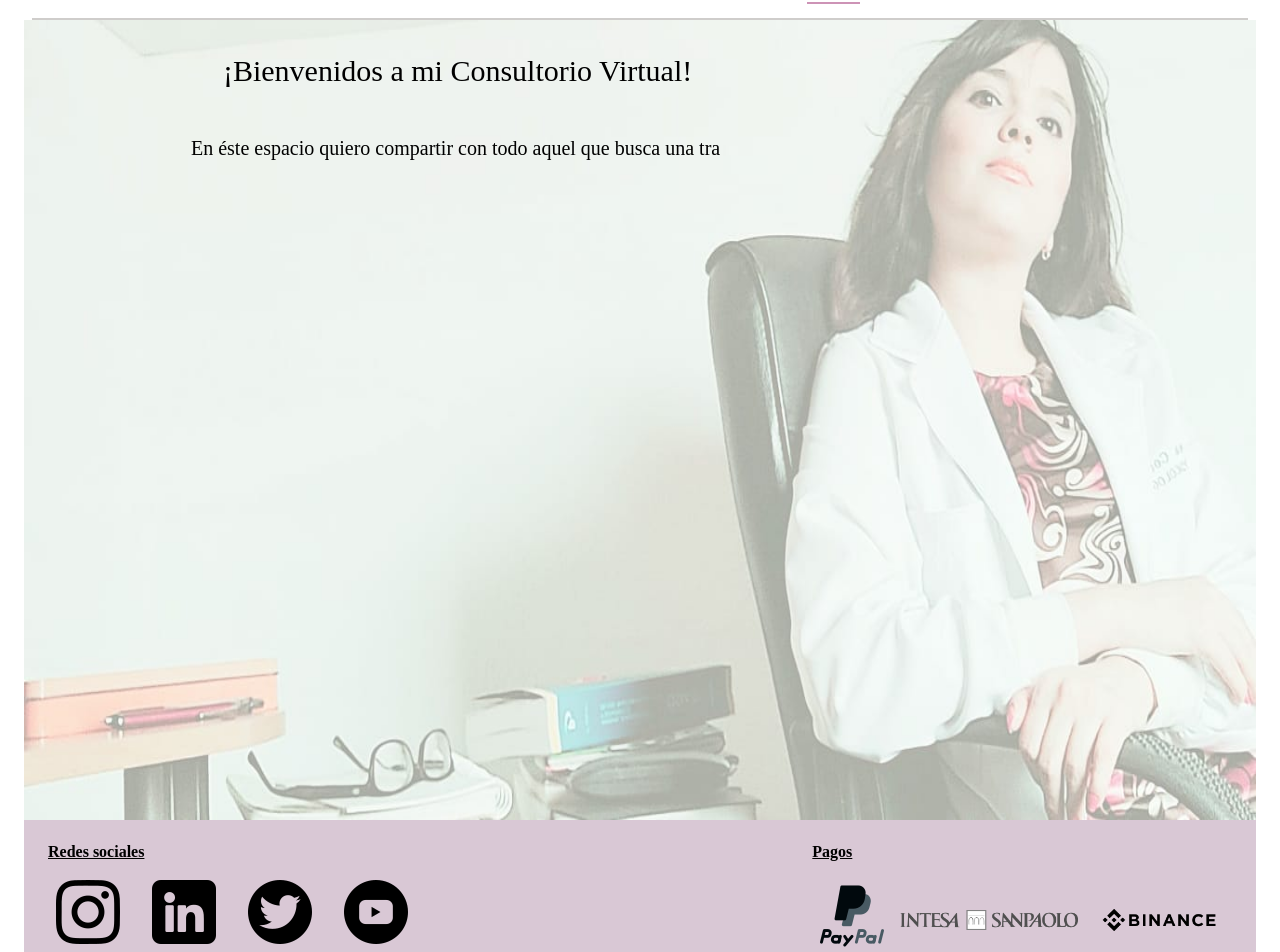
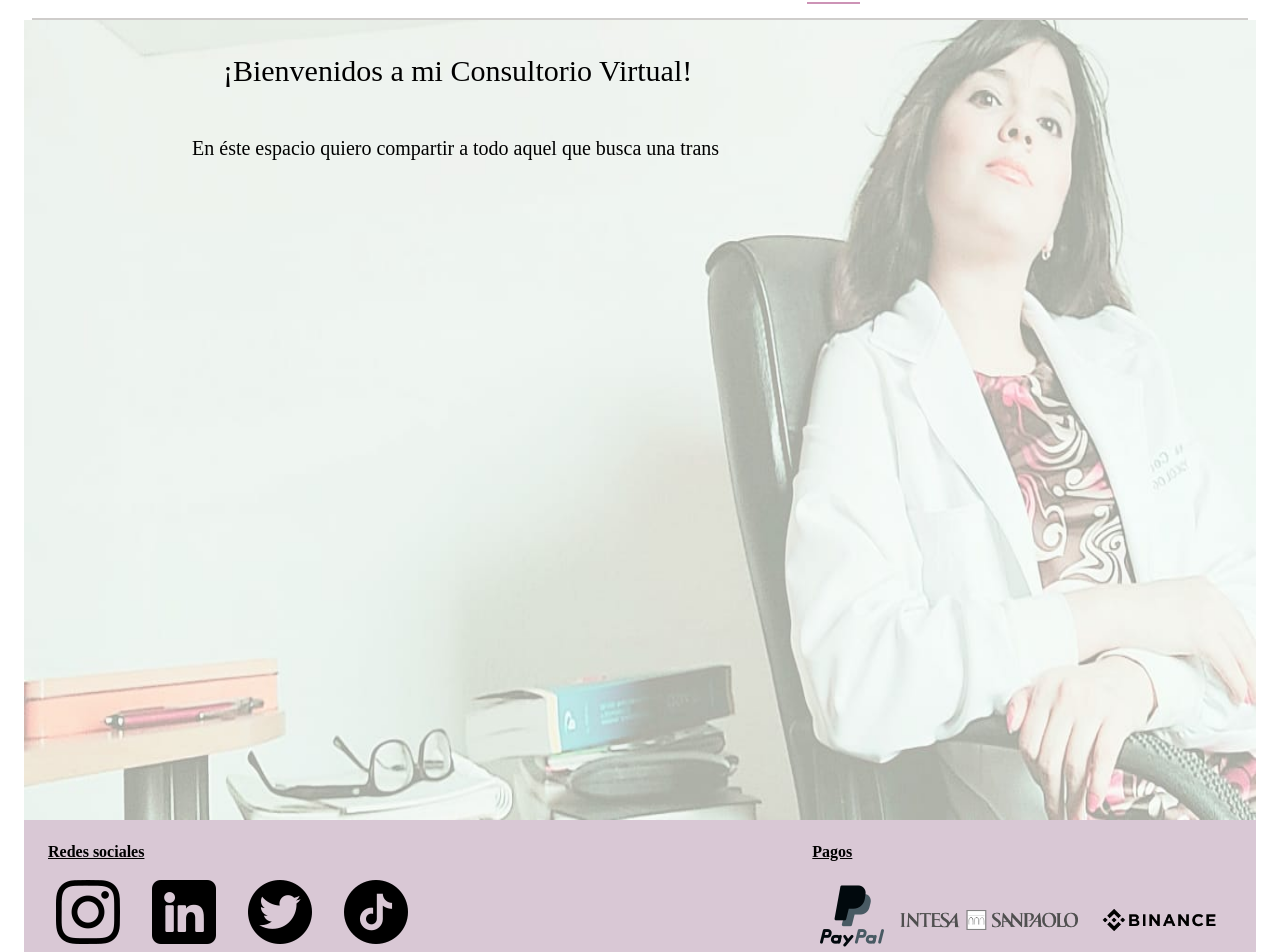
Before and after one commit to josemendez2204/psicologia, a Next.js app: page / in a window 1280 px wide. Shown: the part 58-1010 px from the top of the page. Built offline with nearby package versions, Linux system fonts and the light colour scheme; a web font is replaced by a local one.

Commit message:
changes added to footer, youtube icon replaced by tiktok

```diff
--- a/components/footer.js
+++ b/components/footer.js
@@ -20,7 +20,7 @@ const footer = (props) => {
         break;
       case 4:
         seticonNumber(icons);
-        seticonSrc("/youtube.png");
+        seticonSrc("/tik-tok.png");
         break;
       case 5:
         seticonNumber(icons);
@@ -94,13 +94,13 @@ const footer = (props) => {
         <div className="inline-block w-15 mt-2 cursor-pointer">
           <img
             className="w-full"
-            src={icon && iconNumber === 4 ? iconSrc : "/youtube(1).png"}
+            src={icon && iconNumber === 4 ? iconSrc : "/tiktok.png"}
             alt="youtube"
-            title="youtube"
+            title="tiktok"
             onClick={() => {
               changeIcon(4);
               window.open(
-                "https://www.youtube.com/@psic.andreacostantino",
+                "https://www.tiktok.com/@psic.andreacostantino?_t=8d6ouYhJwLl&_r=1",
                 "_blank"
               );
             }}
--- a/pages/index.js
+++ b/pages/index.js
@@ -16,7 +16,7 @@ export default function Home() {
       sessionStorage.setItem("gift", "regalo");
       setTimeout(() => {
         setShowGift(true);
-      }, 26000);
+      }, 24000);
     }
 
     setTimeout(() => {
@@ -24,7 +24,7 @@ export default function Home() {
     }, 3000);
     setTimeout(() => {
       setName(true);
-    }, 26000);
+    }, 25000);
   }, []);
 
   return (
@@ -54,7 +54,7 @@ export default function Home() {
             <div className="text-[15px] text-justify min-[450px]:text-center  min-[450px]:text-[20px]">
               <TypeAnimation
                 sequence={[
-                  "En éste espacio quiero compartir con todo aquel que busca una transformación en su estilo de vida. Desde la psicoeducación mi propósito es impartir mi experiencia dentro del campo de la salud mental como psicoterapeuta en el acompañamiento con las herramientas necesarias, calificadas,  probada y aprobadas para ayudarte  alcanzar el bienestar psicológico que todos frenéticamente buscamos.",
+                  "En éste espacio quiero compartir a todo aquel que busca una transformación en su estilo de vida. Desde la psicoeducación mi propósito es impartir mi experiencia dentro del campo de la salud mental como psicoterapeuta en el acompañamiento con las herramientas necesarias, calificadas,  probada y aprobadas para ayudarte  alcanzar el bienestar psicológico que todos frenéticamente buscamos.",
                   1000,
                 ]}
                 speed={60}
```
Also changed, not shown: public/tik-tok.png (added), public/tiktok.png (added).
